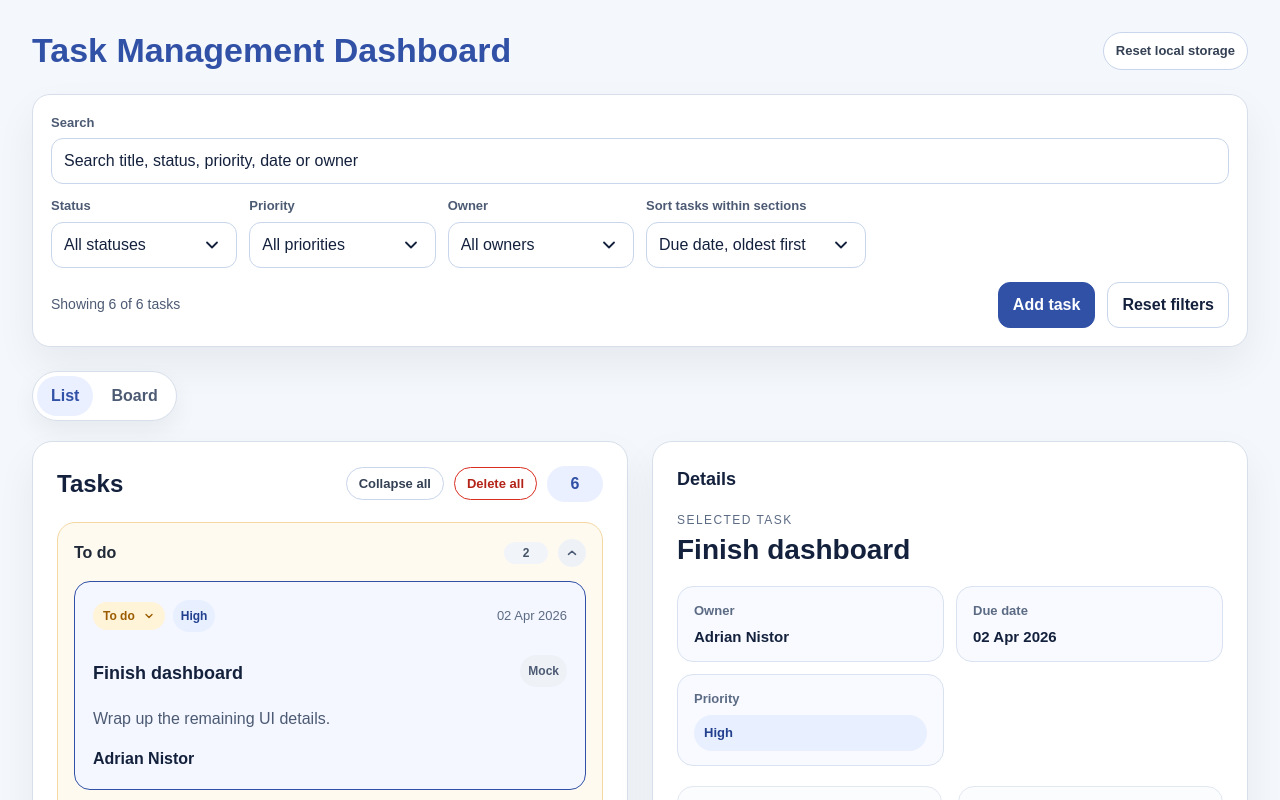
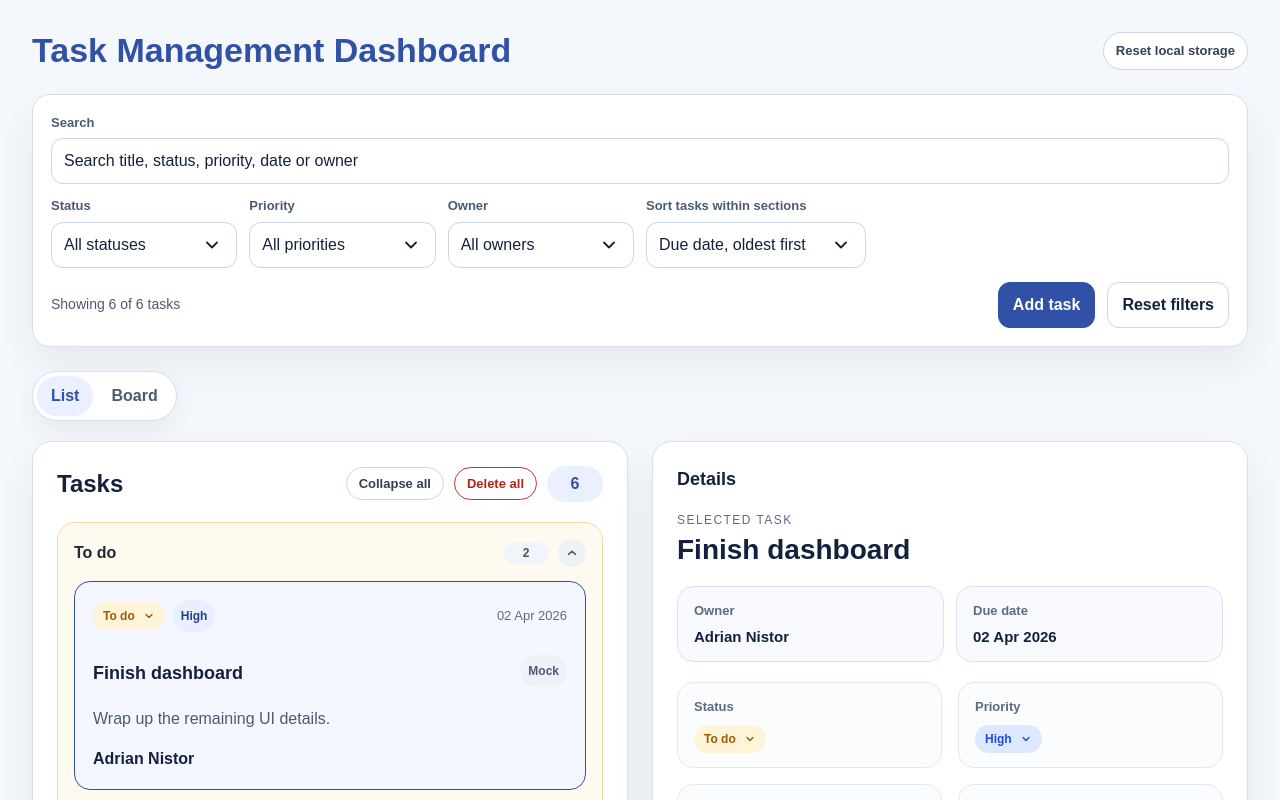
Before and after one commit to adriannistordeveloper/management-dashboard, a React (Vite) app: page / in a window 1280 px wide. Shown: the top 800 px of the page. Built offline with nearby package versions, Linux system fonts and the light colour scheme.

Commit message:
fix: duplicated priority and missing edit

```diff
--- /dev/null
+++ b/src/components/PriorityMenu/PriorityMenu.tsx
@@ -0,0 +1,64 @@
+import { formatTaskPriority } from '@/lib/formatTaskPriority'
+import { useDismissibleMenu } from '@/hooks/useDismissibleMenu'
+import type { TaskPriority } from '@/types/task.types'
+import type { PriorityMenuProps } from '@/types/task-ui.types'
+import {
+  chevronStyle,
+  containerStyle,
+  getPriorityTriggerStyle,
+  menuItemStyle,
+  menuStyle,
+} from '@/components/StatusMenu/style'
+
+const priorityOptions: TaskPriority[] = ['low', 'medium', 'high']
+
+export function PriorityMenu({ onChange, priority }: PriorityMenuProps) {
+  const { containerRef, isOpen, setIsOpen } = useDismissibleMenu()
+
+  return (
+    <div ref={containerRef} style={containerStyle}>
+      <button
+        aria-expanded={isOpen}
+        aria-haspopup="menu"
+        onClick={(event) => {
+          event.stopPropagation()
+          setIsOpen((currentState) => !currentState)
+        }}
+        style={getPriorityTriggerStyle(priority)}
+        type="button"
+      >
+        {formatTaskPriority(priority)}
+        <svg aria-hidden="true" style={chevronStyle} viewBox="0 0 16 16">
+          <path
+            d={isOpen ? 'M4 10L8 6L12 10' : 'M4 6L8 10L12 6'}
+            fill="none"
+            stroke="currentColor"
+            strokeLinecap="round"
+            strokeLinejoin="round"
+            strokeWidth="1.8"
+          />
+        </svg>
+      </button>
+
+      {isOpen ? (
+        <div role="menu" style={menuStyle}>
+          {priorityOptions.map((option) => (
+            <button
+              key={option}
+              onClick={(event) => {
+                event.stopPropagation()
+                onChange(option)
+                setIsOpen(false)
+              }}
+              role="menuitem"
+              style={menuItemStyle}
+              type="button"
+            >
+              {formatTaskPriority(option)}
+            </button>
+          ))}
+        </div>
+      ) : null}
+    </div>
+  )
+}
--- a/src/components/StatusMenu/style.tsx
+++ b/src/components/StatusMenu/style.tsx
@@ -1,6 +1,6 @@
 import type { CSSProperties } from 'react'
 
-import type { TaskStatus } from '@/types/task.types'
+import type { TaskPriority, TaskStatus } from '@/types/task.types'
 
 export const containerStyle: CSSProperties = {
   position: 'relative',
@@ -72,3 +72,23 @@ export const getTriggerStyle = (status: TaskStatus): CSSProperties => ({
   ...triggerBaseStyle,
   ...statusStyles[status],
 })
+
+const priorityStyles: Record<TaskPriority, CSSProperties> = {
+  low: {
+    background: '#eef2f7',
+    color: '#475467',
+  },
+  medium: {
+    background: '#fff3d8',
+    color: '#9b5c00',
+  },
+  high: {
+    background: '#dce8ff',
+    color: '#1c4ed8',
+  },
+}
+
+export const getPriorityTriggerStyle = (priority: TaskPriority): CSSProperties => ({
+  ...triggerBaseStyle,
+  ...priorityStyles[priority],
+})
--- a/src/components/TaskDetailsPanel/TaskDetailsPanel.tsx
+++ b/src/components/TaskDetailsPanel/TaskDetailsPanel.tsx
@@ -1,11 +1,11 @@
 import { formatDate } from '@/lib/formatDate'
-import { formatTaskPriority } from '@/lib/formatTaskPriority'
 import { useVisibleTasks } from '@/hooks/useVisibleTasks'
 import { useSelectedTask } from '@/hooks/useSelectedTask'
 import { useTasksStore } from '@/store/useTasksStore'
 import type { TaskDetailsPanelProps } from '@/types/task-ui.types'
 import { HiddenSelectionState } from '@/components/HiddenSelectionState/HiddenSelectionState'
 import { NoSelectionState } from '@/components/NoSelectionState/NoSelectionState'
+import { PriorityMenu } from '@/components/PriorityMenu/PriorityMenu'
 import { StatusMenu } from '@/components/StatusMenu/StatusMenu'
 import {
   actionsStyle,
@@ -22,7 +22,6 @@ import {
   labelStyle,
   metaItemStyle,
   panelStyle,
-  priorityBadgeStyle,
   secondaryButtonStyle,
   stackStyle,
   titleStyle,
@@ -31,6 +30,7 @@ import {
 export function TaskDetailsPanel({
   onDeleteTask,
   onEditTask,
+  onPriorityChange,
   onStatusChange,
 }: TaskDetailsPanelProps) {
   const visibleTasks = useVisibleTasks()
@@ -81,10 +81,6 @@ export function TaskDetailsPanel({
             <span style={labelStyle}>Due date</span>
             <strong style={summaryValueStyle}>{formatDate(selectedTask.dueDate)}</strong>
           </div>
-          <div style={summaryItemStyle}>
-            <span style={labelStyle}>Priority</span>
-            <span style={priorityBadgeStyle}>{formatTaskPriority(selectedTask.priority)}</span>
-          </div>
         </div>
 
         <div style={gridStyle}>
@@ -94,7 +90,10 @@ export function TaskDetailsPanel({
           </div>
           <div style={metaItemStyle}>
             <span style={labelStyle}>Priority</span>
-            <span style={priorityBadgeStyle}>{formatTaskPriority(selectedTask.priority)}</span>
+            <PriorityMenu
+              onChange={onPriorityChange(selectedTask)}
+              priority={selectedTask.priority}
+            />
           </div>
           <div style={metaItemStyle}>
             <span style={labelStyle}>Owner</span>
--- a/src/components/TaskDetailsPanel/style.tsx
+++ b/src/components/TaskDetailsPanel/style.tsx
@@ -99,18 +99,6 @@ export const summaryValueStyle: CSSProperties = {
   lineHeight: 1.4,
 }
 
-export const priorityBadgeStyle: CSSProperties = {
-  display: 'inline-flex',
-  alignItems: 'center',
-  minHeight: '28px',
-  padding: '4px 10px',
-  borderRadius: '999px',
-  background: '#e8f0ff',
-  color: '#23408e',
-  fontSize: '13px',
-  fontWeight: 700,
-}
-
 export const descriptionBlockStyle: CSSProperties = {
   display: 'grid',
   gap: '8px',
--- a/src/components/TasksDashboard/TasksDashboard.tsx
+++ b/src/components/TasksDashboard/TasksDashboard.tsx
@@ -3,7 +3,7 @@ import { useEffect, useMemo, useState } from 'react'
 import { useSelectedTask } from '@/hooks/useSelectedTask'
 import { useTaskToasts } from '@/hooks/useTaskToasts'
 import { useTasksStore } from '@/store/useTasksStore'
-import type { Task, TaskFormValues, TaskStatus } from '@/types/task.types'
+import type { Task, TaskFormValues, TaskPriority, TaskStatus } from '@/types/task.types'
 import type { ModalMode } from '@/types/task-ui.types'
 import { DeleteAllConfirmation } from '@/components/DeleteAllConfirmation/DeleteAllConfirmation'
 import { DeleteTaskConfirmation } from '@/components/DeleteTaskConfirmation/DeleteTaskConfirmation'
@@ -123,6 +123,35 @@ export function TasksDashboard() {
     }
   }
 
+  const handlePriorityChange = (task: Task) => async (priority: TaskPriority) => {
+    if (task.priority === priority) {
+      return
+    }
+
+    try {
+      await updateTask(task.id, {
+        title: task.title,
+        description: task.description,
+        status: task.status,
+        priority,
+        owner: task.owner,
+        dueDate: task.dueDate,
+      })
+
+      pushToast({
+        title: 'Priority updated',
+        message: `"${task.title}" priority is now ${priority}.`,
+        tone: 'success',
+      })
+    } catch {
+      pushToast({
+        title: 'Priority update failed',
+        message: 'We could not update the task priority right now.',
+        tone: 'error',
+      })
+    }
+  }
+
   return (
     <main style={dashboardShellStyle}>
       <TasksToolbar
@@ -161,6 +190,7 @@ export function TasksDashboard() {
           <TaskDetailsPanel
             onDeleteTask={(task) => void handleDeleteTask(task)}
             onEditTask={() => setModalMode('edit')}
+            onPriorityChange={handlePriorityChange}
             onStatusChange={handleStatusChange}
           />
           </section>
```
Also changed, not shown: src/types/task-ui.types.ts (+8 -0 lines).
